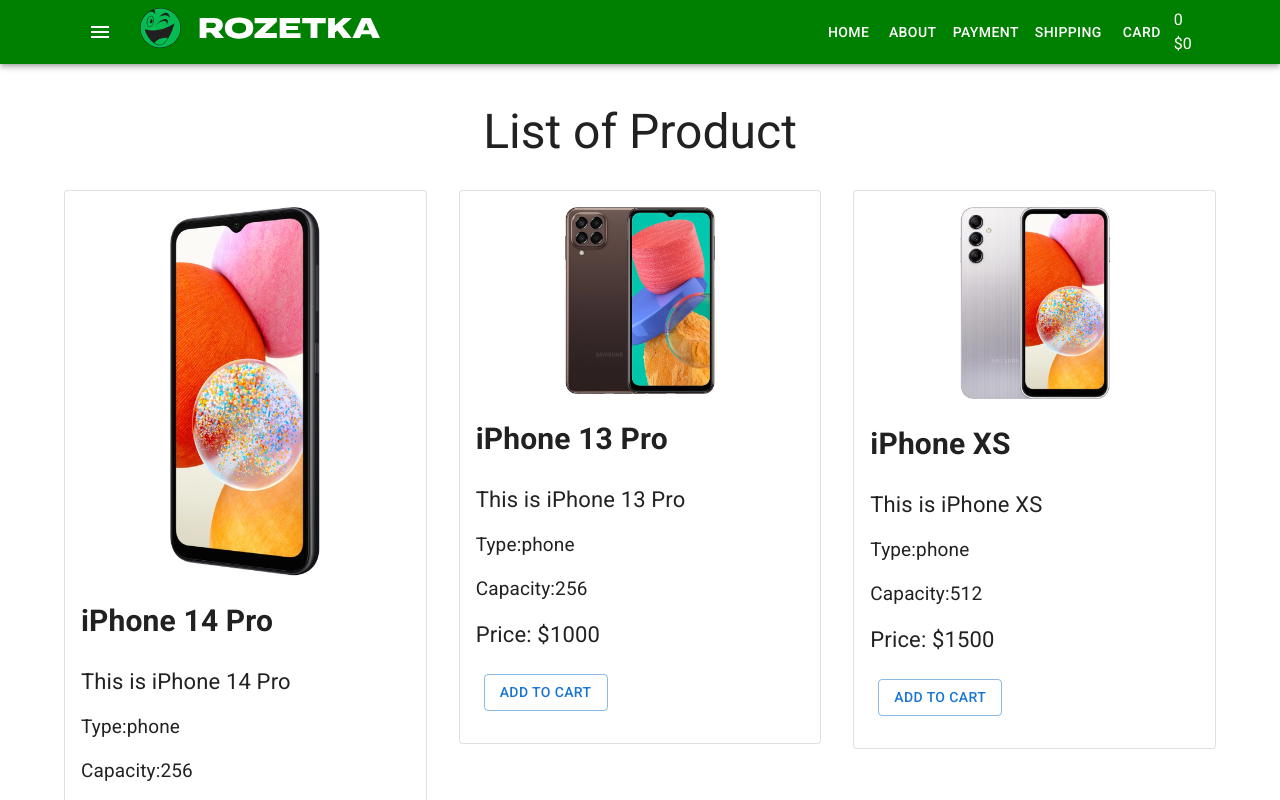
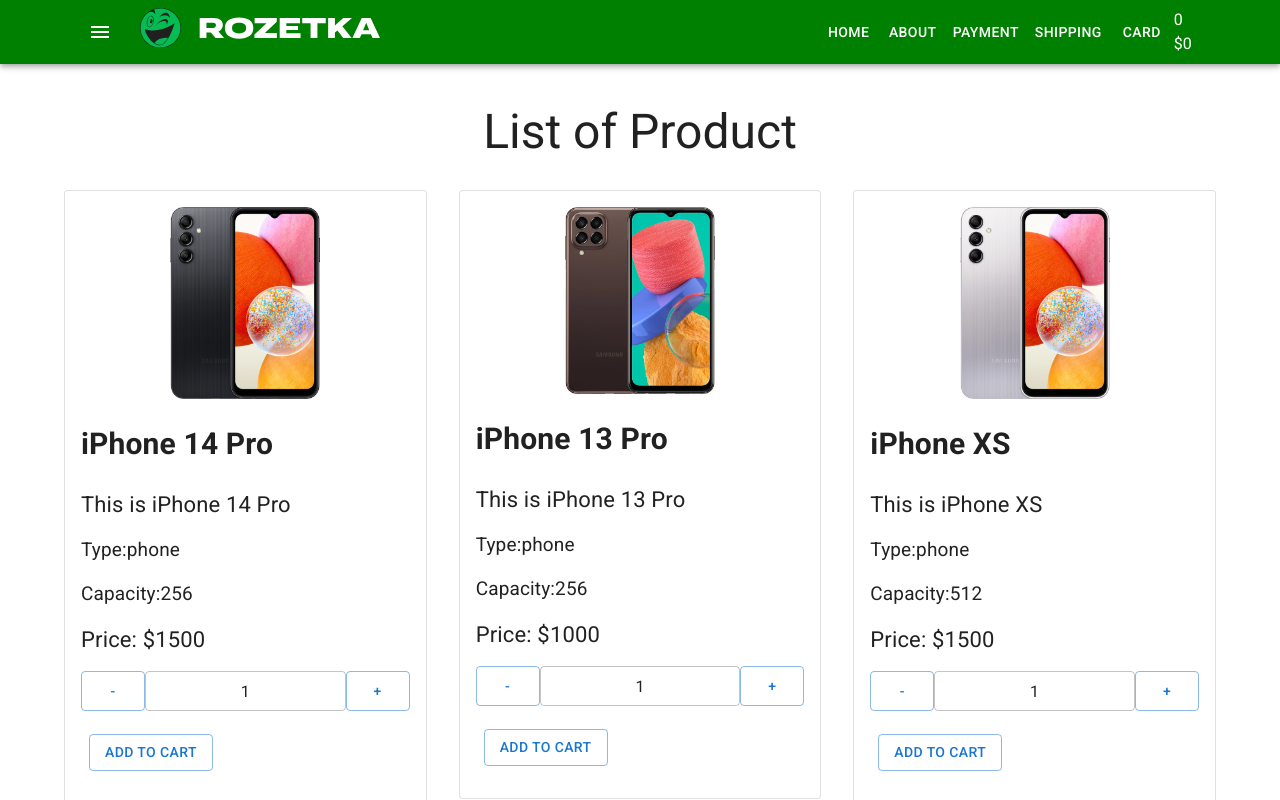
Before and after one commit to Volodymyr-VNB/react-shop, a React (Create React App) app: page / in a window 1280 px wide. Shown: the top 800 px of the page. Built offline with nearby package versions, Linux system fonts and the light colour scheme.

Commit message:
Добавили кількість + - м

```diff
--- a/src/components/Products/ProductsListItem.scss
+++ b/src/components/Products/ProductsListItem.scss
@@ -18,8 +18,18 @@
     display: flex;
     justify-content: center;
 }
-.product-img{
+.product-img {
     text-align: center;
-    img{width: 150px;
-    height: auto;}
+    img {
+        width: 150px;
+        height: auto;
+    }
 }
+.product-quantity {
+    display: flex;
+    justify-content: center;
+    margin-bottom: 15px;
+    input {
+        text-align: center;
+    }
+}
--- a/src/components/Products/ProductsListItem.tsx
+++ b/src/components/Products/ProductsListItem.tsx
@@ -1,4 +1,4 @@
-import { Button, Card, CardActions, CardContent } from "@mui/material"
+import { Button, Card, CardActions, CardContent, TextField } from "@mui/material"
 import "./ProductsListItem.scss"
 
 type Props = {
@@ -22,6 +22,11 @@
                 <div className="product-features">Type:{type}</div>
                 <div className="product-features">Capacity:{capacity}</div>
                 <div className="product-price">Price: ${price}</div>
+                <div className="product-quantity">
+                  <Button  variant="outlined">-</Button>
+                  <TextField value={1} size="small"></TextField>
+                  <Button  variant="outlined">+</Button>
+                </div>
             <CardActions className="bnt-wrap">
                 <Button variant="outlined"> Add to cart  </Button>
             </CardActions>
```
Also changed, not shown: public/images/img1.webp.
